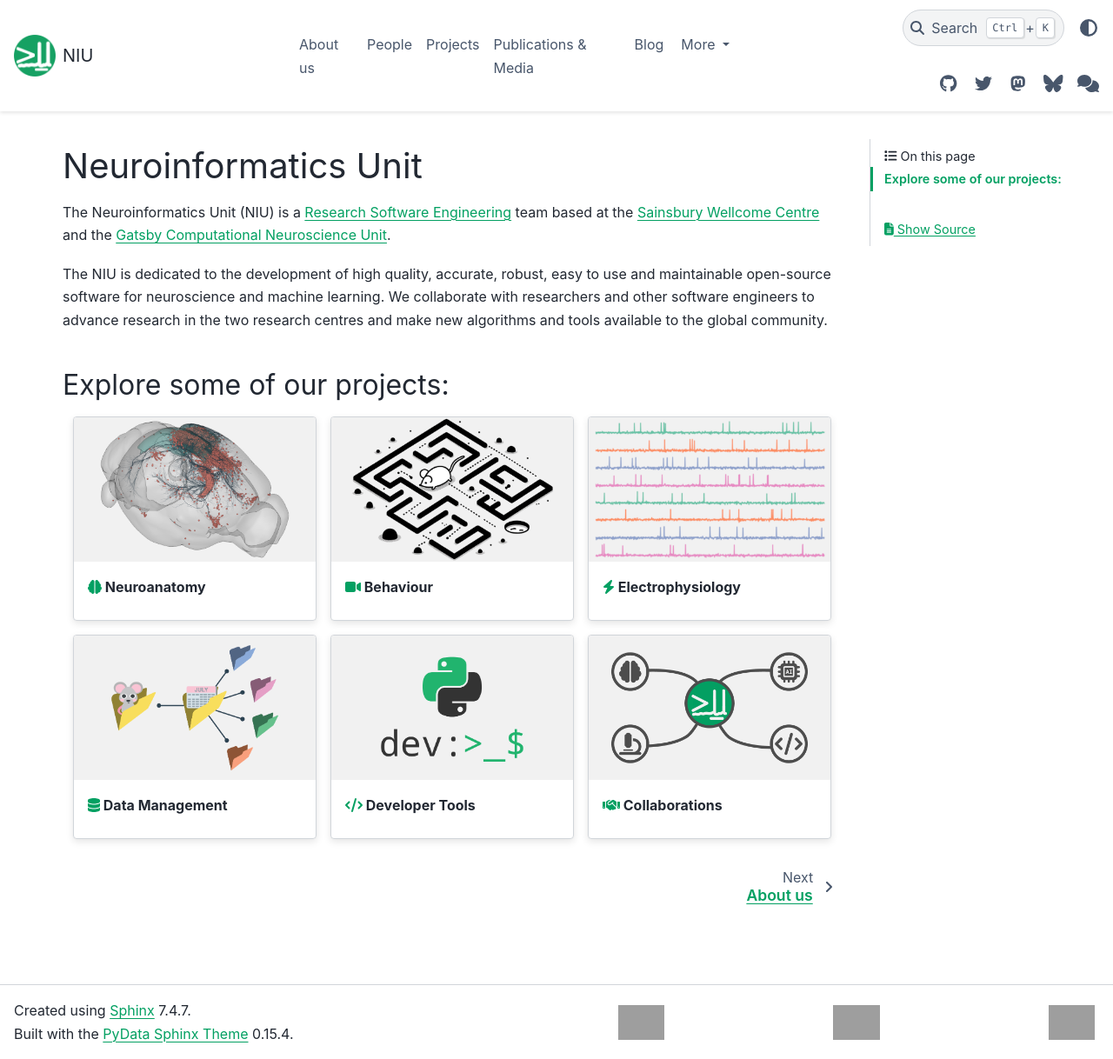
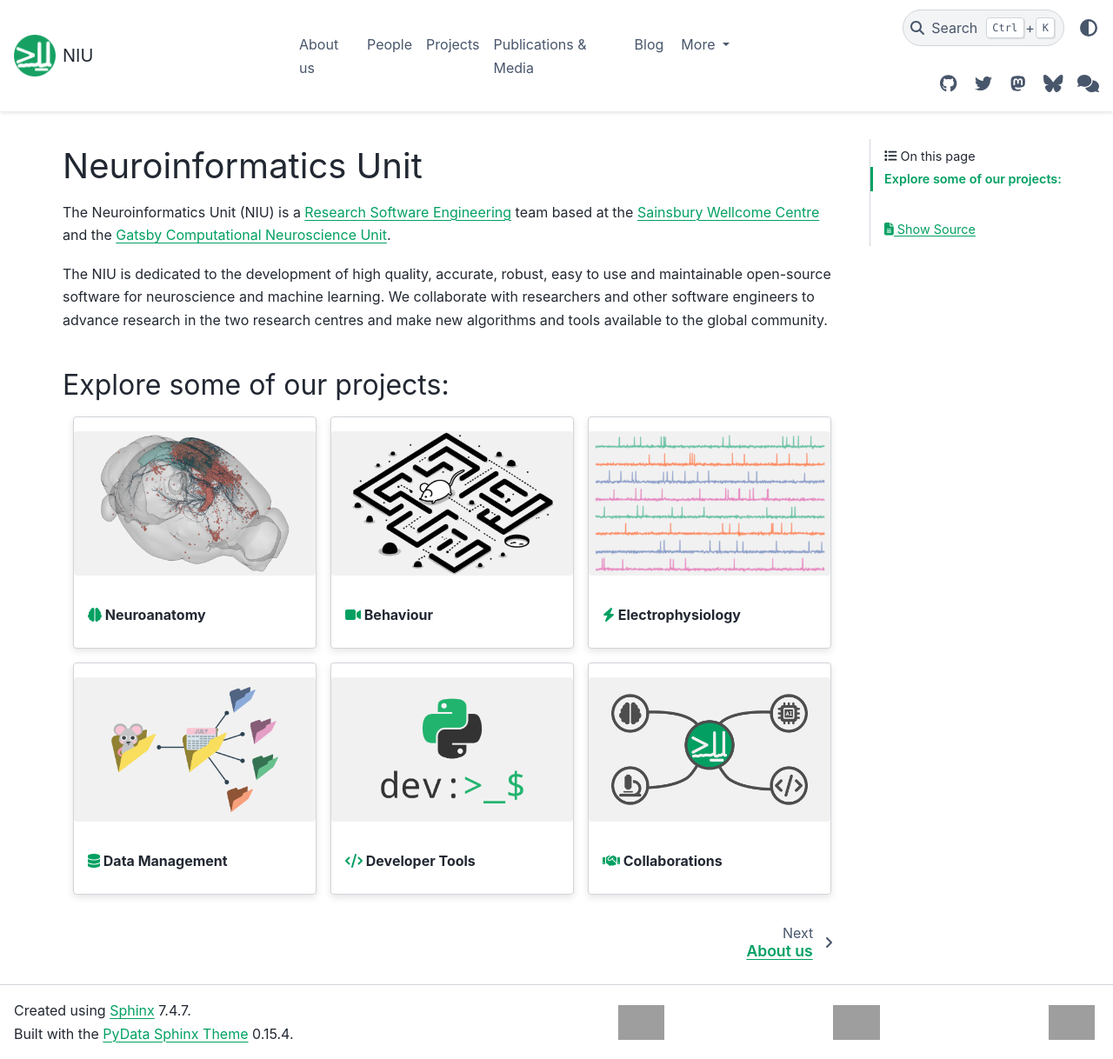
Before and after one commit to neuroinformatics-unit/neuroinformatics-unit.github.io, a Sphinx documentation site: the page built from docs/source/index.md, in a window 1280 px wide and 1218 px high. Shown: the whole window at 87% size. Built offline with Sphinx 7.4.7 and the PyData theme 0.15.4, drawn with Linux system fonts in a browser that asks for light colours; nearby versions of some CDN libraries; grey boxes are pictures that could not be loaded.

Commit message:
Improve styling - css center images - ensure ngs remain transparent if they can

```diff
--- a/docs/source/_static/css/custom.css
+++ b/docs/source/_static/css/custom.css
@@ -6,6 +6,40 @@
 html[data-theme=light] {
   --pst-color-primary: #03A062;
   --pst-color-link: var(--pst-color-primary);
+}
+
+/* Preserve image transparency and center images */
+img {
+  background: transparent !important;
+  display: block;
+  margin-left: auto;
+  margin-right: auto;
+}
+
+/* Optional: Add subtle border/shadow for better visibility on light backgrounds */
+.bd-main img {
+  background: transparent;
+  border-radius: 4px;
+  display: block;
+  margin: 0 auto;
+}
+
+/* Ensure transparent images work well in both light and dark themes */
+html[data-theme=light] .bd-main img {
+  background: transparent;
+}
+
+html[data-theme=dark] .bd-main img {
+  background: transparent;
+}
+
+/* Center images in content areas specifically */
+.bd-article img,
+.bd-content img {
+  display: block;
+  margin: 1rem auto;
+  max-width: 100%;
+  height: auto;
 }
 
 .sponsor {
```
